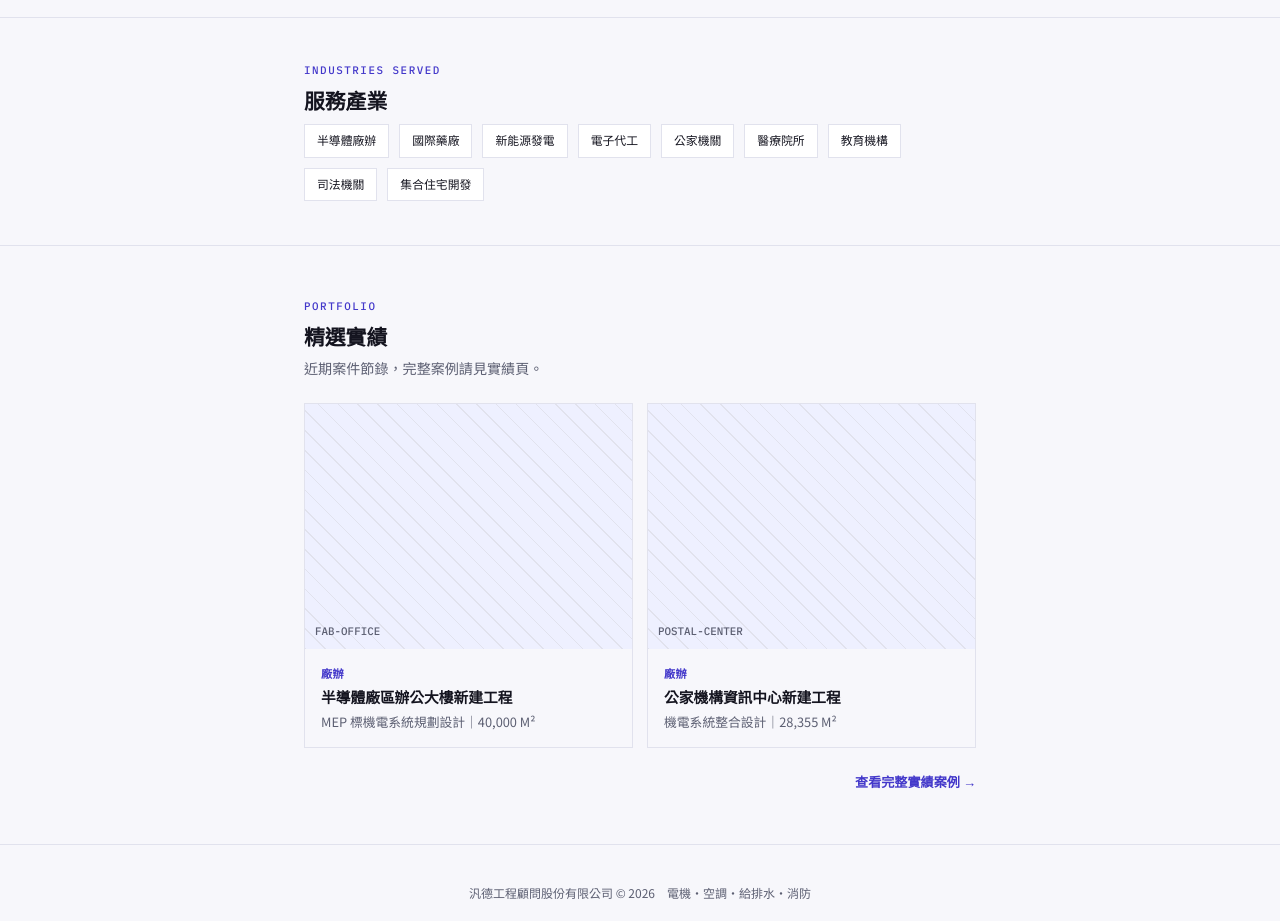
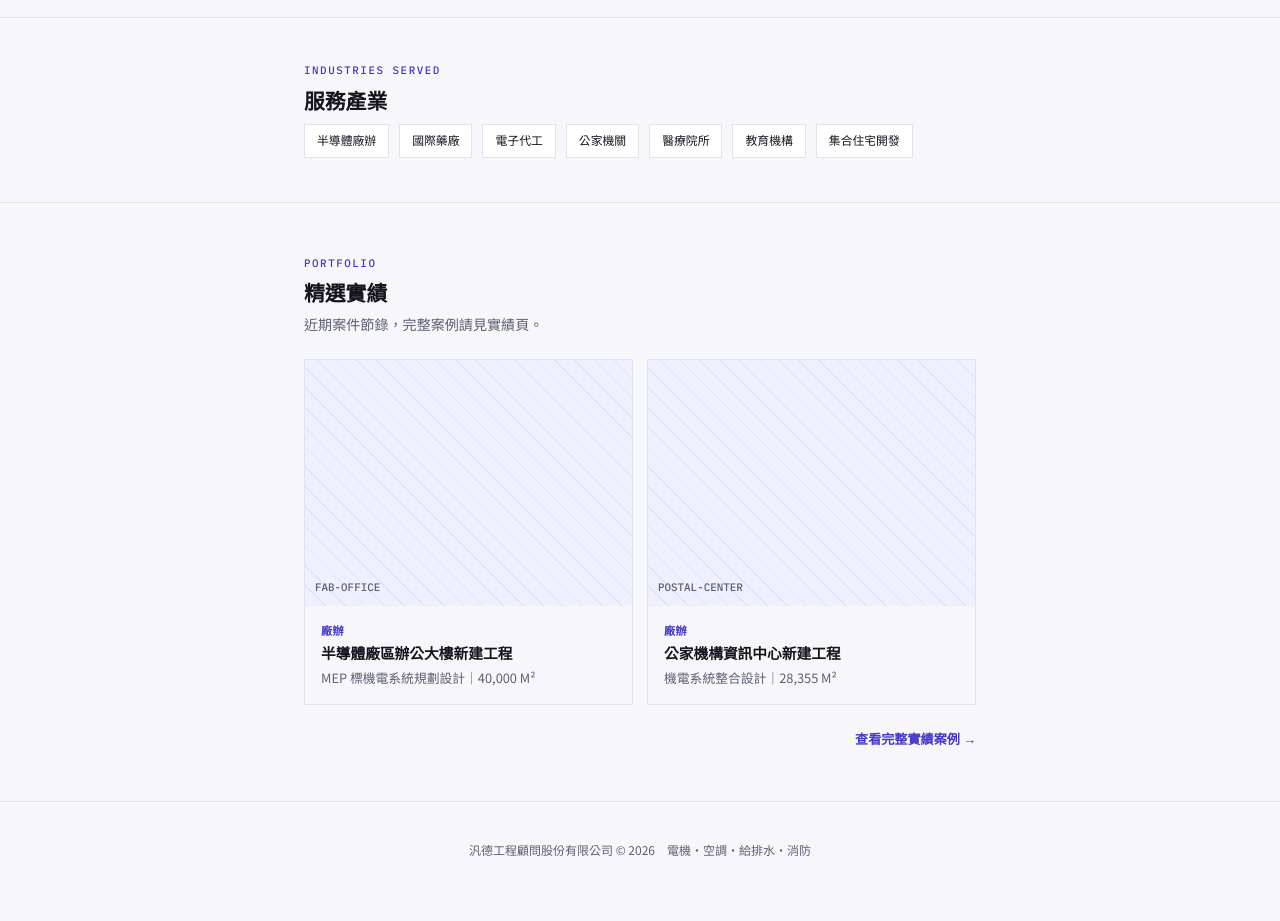
Before and after one commit to evan-yufanlin/allcom-website, a Next.js app: page / in a window 1280 px wide. Shown: the part 1580-2501 px from the top of the page. After the commit the page ends 2478 px from the top, so only its background shows below. Built offline with nearby package versions, Linux system fonts and the light colour scheme.

Commit message:
Home: remove two industries from Industries Served
Co-Authored-By: Claude Opus 5.5 <noreply@anthropic.com>
Claude-Session: https://claude.ai/code/session_01GyJMtG6yMBg1KRqad1rjEg

```diff
--- a/src/data/industries.ts
+++ b/src/data/industries.ts
@@ -2,11 +2,9 @@
 export const industries: string[] = [
   "半導體廠辦",
   "國際藥廠",
-  "新能源發電",
   "電子代工",
   "公家機關",
   "醫療院所",
   "教育機構",
-  "司法機關",
   "集合住宅開發",
 ];
```
